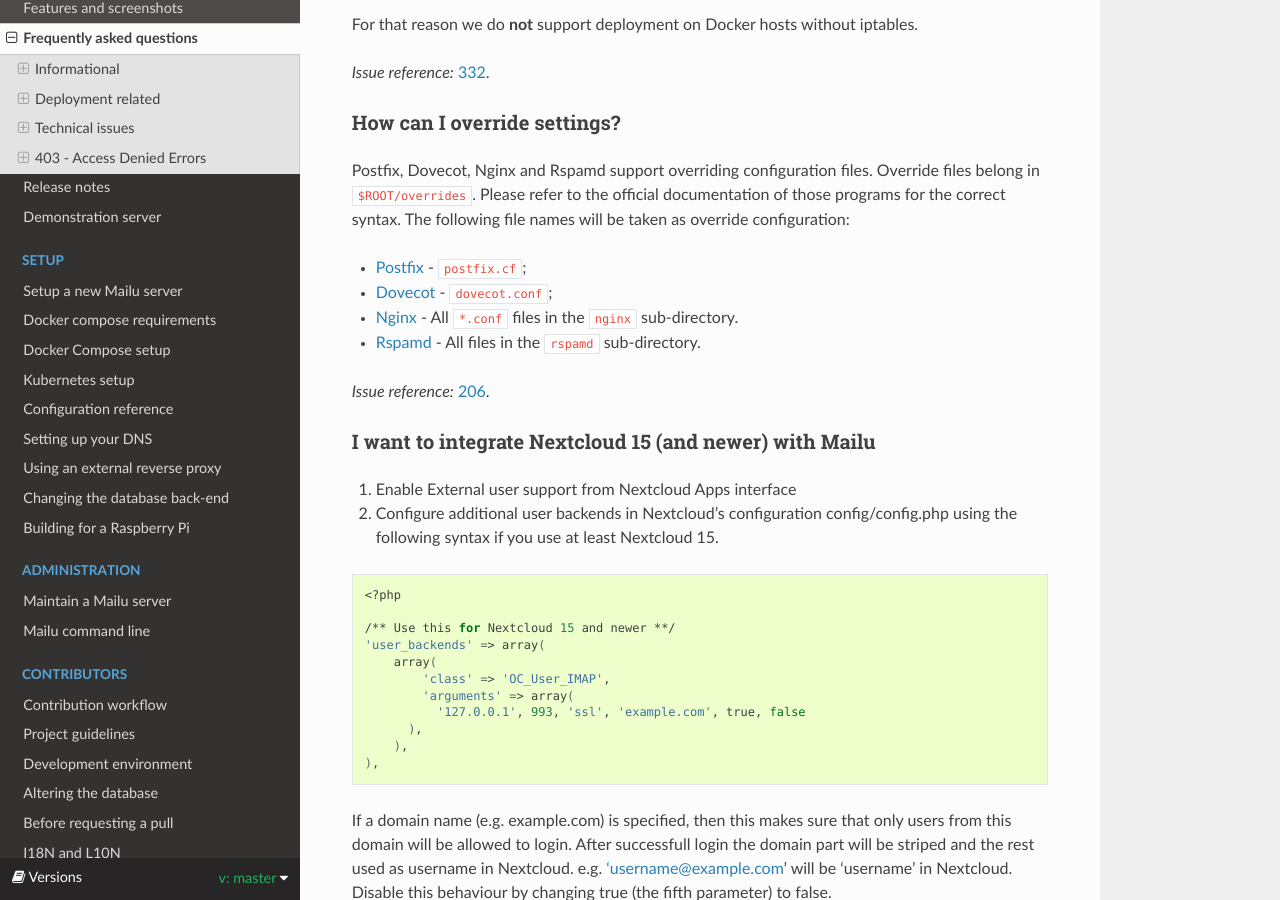
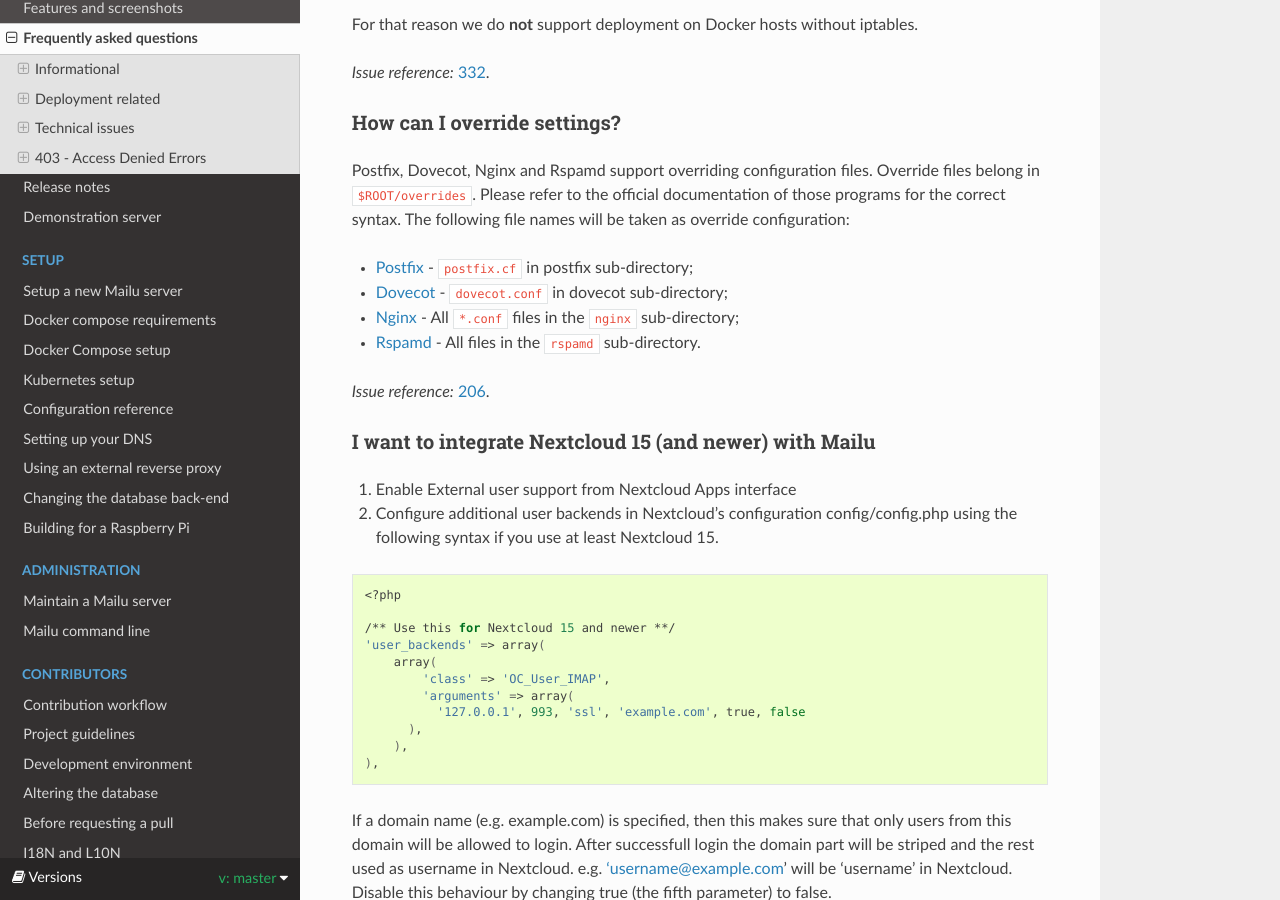
Before and after one commit to Mailu/Mailu, a Sphinx documentation site: the page built from docs/faq.rst, in a window 1280 px wide and 900 px high, scrolled down 4882 px. Built offline with Sphinx 7.4.7 and the Read the Docs theme 2.0.0, drawn with Linux system fonts in a browser that asks for light colours; formulas are drawn with MathJax 3.

Commit message:
Modify faq entry to match new overrides settings for dovecot and postfix (#1444)

```diff
--- a/docs/faq.rst
+++ b/docs/faq.rst
@@ -248,9 +248,9 @@ Postfix, Dovecot, Nginx and Rspamd support overriding configuration files. Overr
 ``$ROOT/overrides``. Please refer to the official documentation of those programs for the
 correct syntax. The following file names will be taken as override configuration:
 
-- `Postfix`_ - ``postfix.cf``;
-- `Dovecot`_ - ``dovecot.conf``;
-- `Nginx`_ - All ``*.conf`` files in the ``nginx`` sub-directory.
+- `Postfix`_ - ``postfix.cf`` in postfix sub-directory;
+- `Dovecot`_ - ``dovecot.conf`` in dovecot sub-directory;
+- `Nginx`_ - All ``*.conf`` files in the ``nginx`` sub-directory;
 - `Rspamd`_ - All files in the ``rspamd`` sub-directory.
 
 *Issue reference:* `206`_.
@@ -319,7 +319,7 @@ After successfull login the domain part will be striped and the rest used as use
 *Issue reference:* `575`_.
 
 .. _`Postfix`: http://www.postfix.org/postconf.5.html
-.. _`Dovecot`: https://wiki.dovecot.org/ConfigFile
+.. _`Dovecot`: https://doc.dovecot.org/configuration_manual/config_file/config_file_syntax/
 .. _`NGINX`:   https://nginx.org/en/docs/
 .. _`Rspamd`:  https://www.rspamd.com/doc/configuration/index.html
 
```
